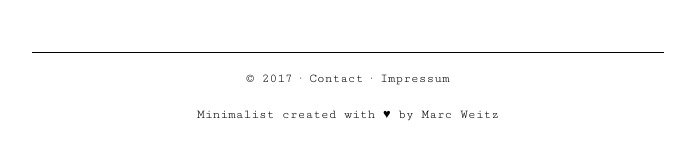
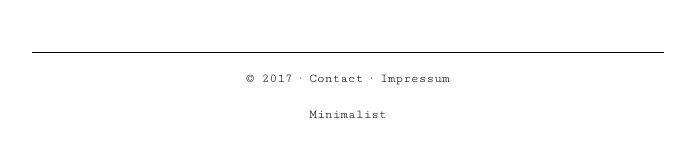
Before and after one commit to JonjonR13/Jonathan-Rodgers, a Jekyll site: the page built from index.md, in a window 1280 px wide. Shown: the part 735-895 px from the top of the page, without its empty margins (292-983 px from the left). Built offline with Jekyll 4.4.1, drawn with Linux system fonts in a browser that asks for light colours.

Commit message:
Update footer.html

```diff
--- a/_includes/footer.html
+++ b/_includes/footer.html
@@ -5,6 +5,6 @@
     <a style="color: black;" href="{{site.url}}{{site.baseurl}}/impressum/">Impressum</a>
   </p>
   <p>
-    <a href="https://github.com/Trybnetic/minimalist/">Minimalist</a> created with &#9829; by <a href="https://github.com/Trybnetic/">Marc Weitz</a>
+    <a href="https://github.com/Trybnetic/minimalist/">Minimalist</a> <a href="https://github.com/Trybnetic/"></a>
   </p>
 </div>
```
